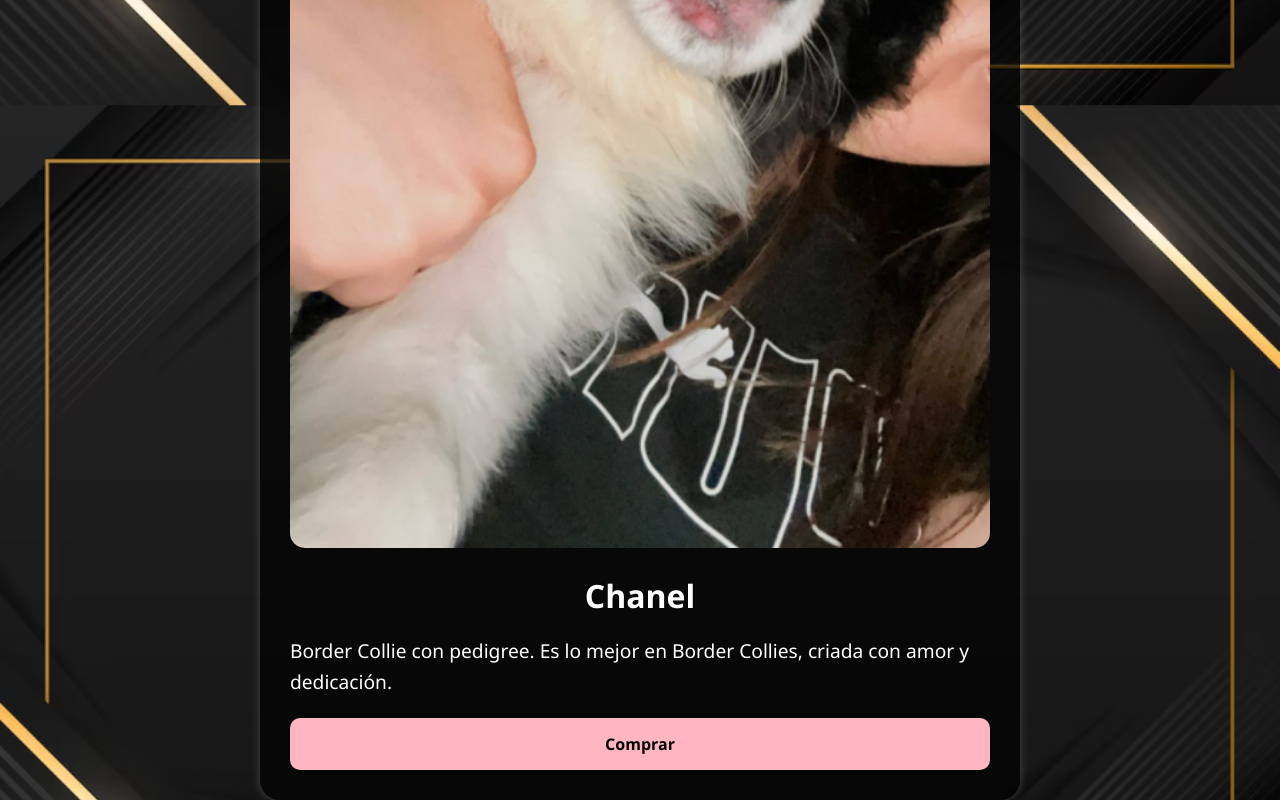
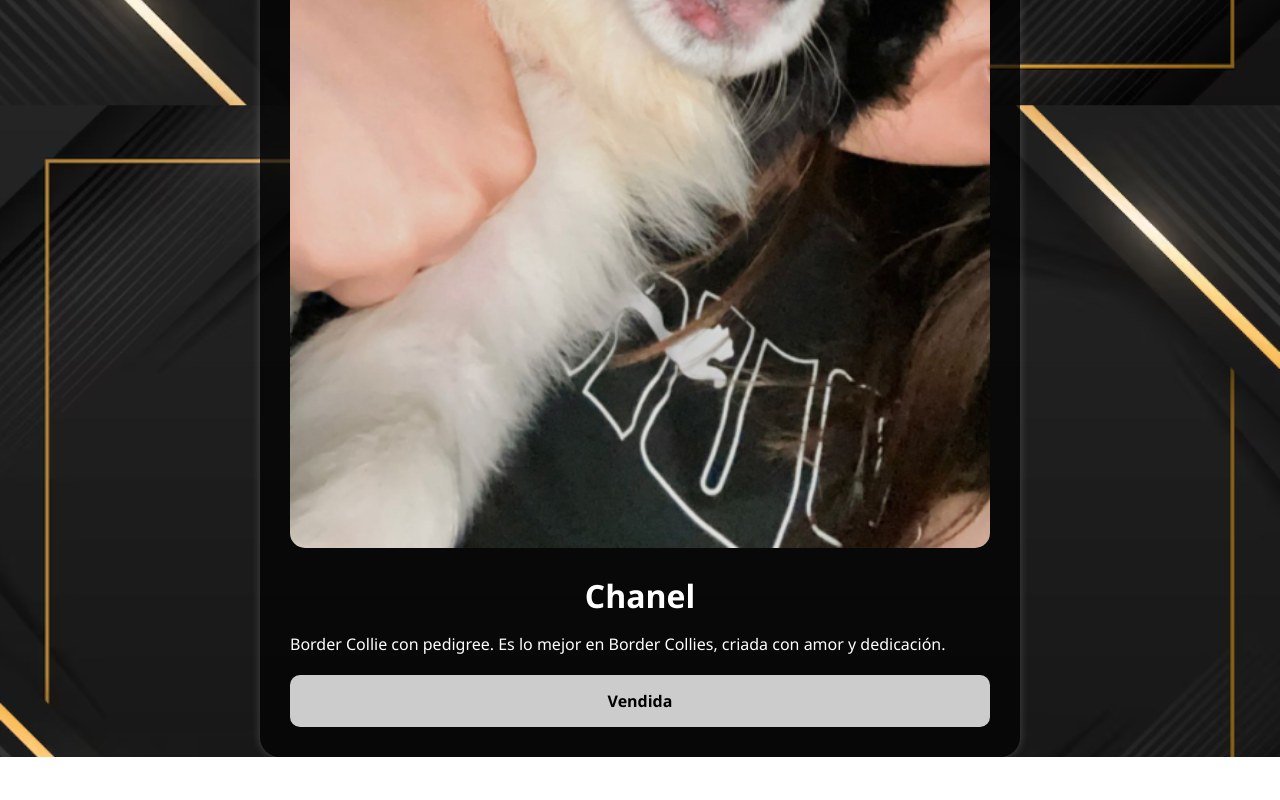
Before and after one commit to kiriku2006/bellaspuppies, a plain HTML site: page chanel.html in a window 1280 px wide. Shown: the part 739-1539 px from the top of the page. After the commit the page ends 1496 px from the top, so only its background shows below. Drawn offline with Linux system fonts and the light colour scheme.

Commit message:
Add files via upload

```diff
--- a/chanel.html
+++ b/chanel.html
@@ -28,18 +28,12 @@
       text-align: center;
       margin-bottom: 10px;
     }
-    p {
-      font-size: 1.2em;
-      line-height: 1.6;
-    }
-    a.boton {
-      display: block;
+    .vendido {
       text-align: center;
       margin-top: 20px;
       padding: 15px;
-      background-color: #ffb6c1;
+      background-color: #ccc;
       color: #000;
-      text-decoration: none;
       font-weight: bold;
       border-radius: 10px;
     }
@@ -50,7 +44,7 @@
     <img src="chanel.png" alt="Chanel">
     <h1>Chanel</h1>
     <p>Border Collie con pedigree. Es lo mejor en Border Collies, criada con amor y dedicación.</p>
-    <a class="boton" href="https://wa.me/525569098204?text=Hola!%20Estoy%20interesado%20en%20Chanel%20de%20Bella%20Puppies">Comprar</a>
+    <div class="vendido">Vendida</div>
   </div>
 </body>
 </html>
```
Also changed, not shown: bebote.html (added, +1 -0 lines), jackie.html (added, +1 -0 lines), jocker.html (added, +1 -0 lines), bebote.jpg (added), jackie.jpg (added), jocker.jpg (added).
